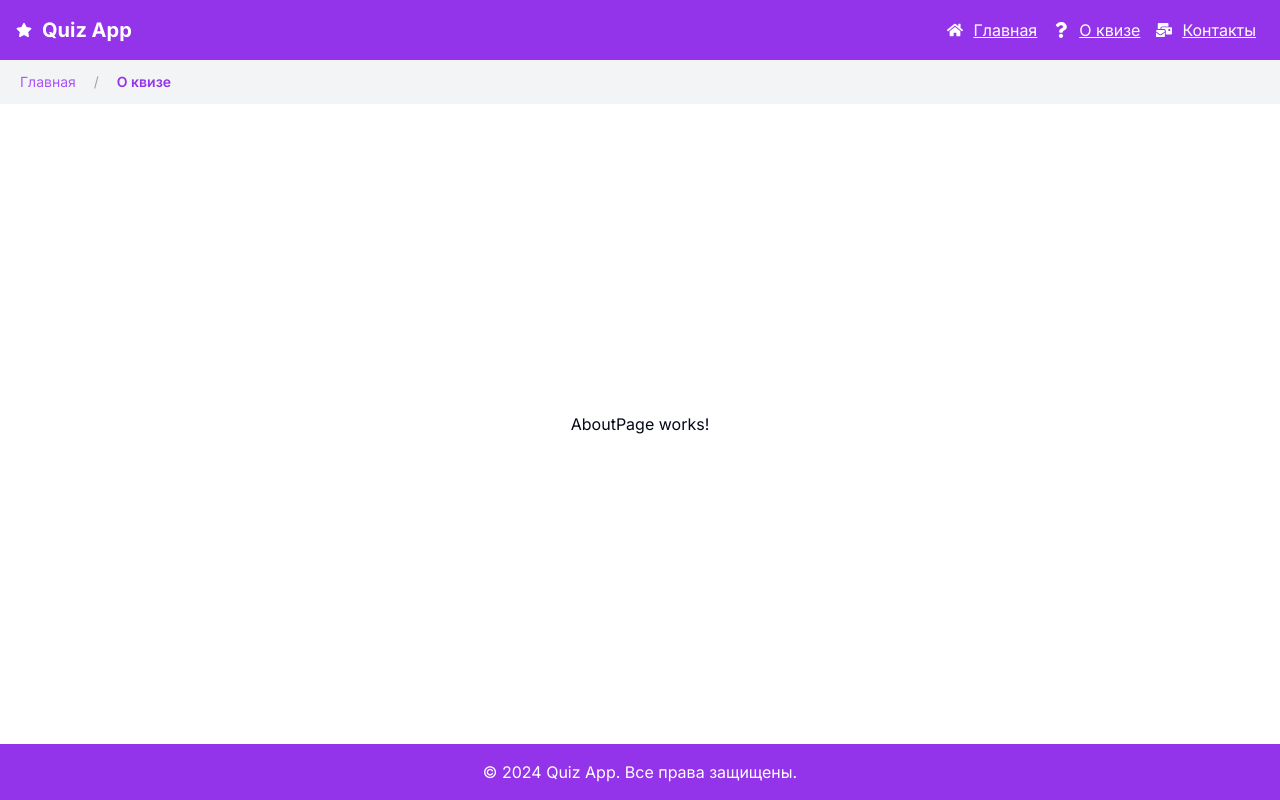
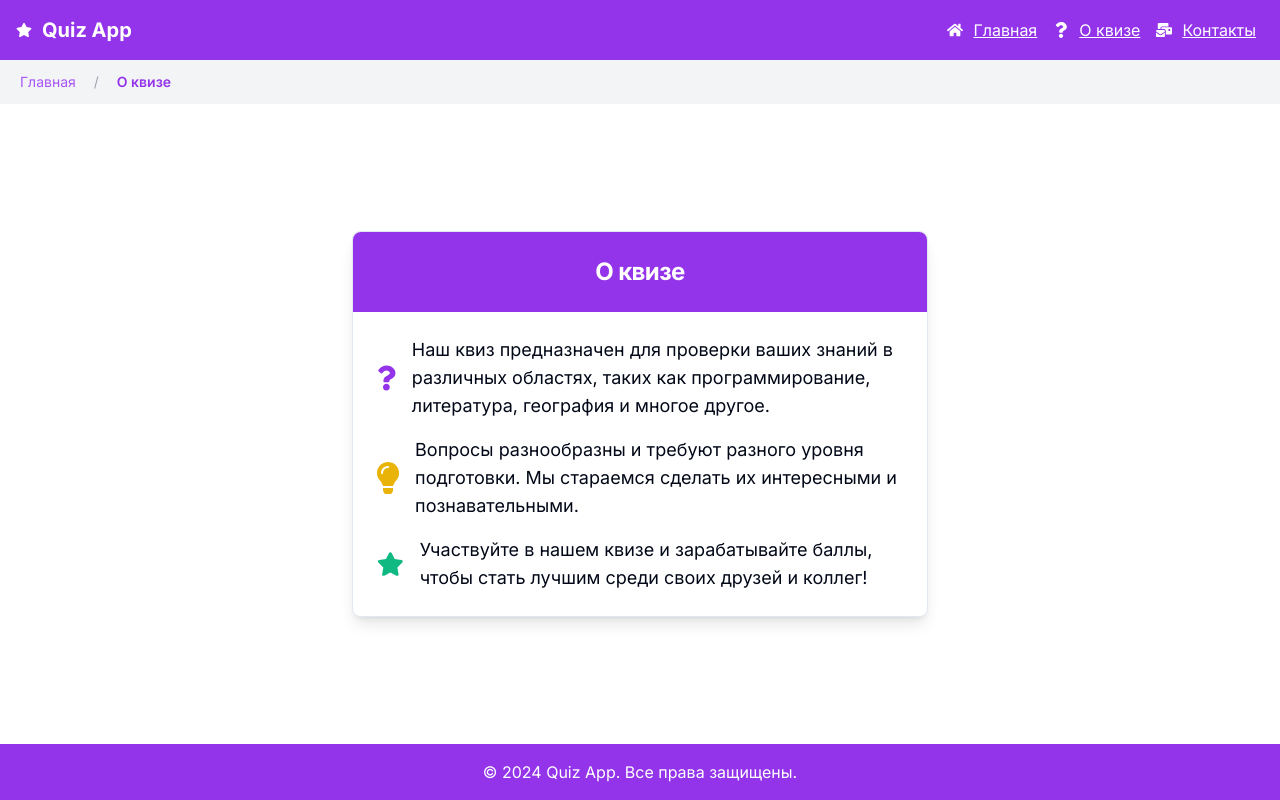
Before and after one commit to InfinityScripter/quiz-app, a Next.js app: page /about in a window 1280 px wide. Built offline with nearby package versions, Linux system fonts and the light colour scheme.

Commit message:
feat : add aboutCard

```diff
--- a/app/(site)/about/page.tsx
+++ b/app/(site)/about/page.tsx
@@ -1,10 +1,9 @@
 import React from 'react';
+import AboutCard from "@/components/about/about-card";
 
 const AboutPage = () => {
     return (
-        <div>
-            AboutPage works!
-        </div>
+        <AboutCard/>
     );
 };
 
--- /dev/null
+++ b/components/about/about-card.tsx
@@ -0,0 +1,37 @@
+import React from 'react';
+import { Card, CardContent, CardHeader, CardTitle } from '@/components/ui/card';
+import { FaLightbulb, FaStar, FaQuestion} from 'react-icons/fa';
+
+const AboutCard = () => {
+    return (
+        <div className="flex justify-center items-center py-8">
+            <Card className="max-w-xl shadow-lg rounded-lg">
+                <CardHeader className="text-center bg-purple-600 text-white rounded-t-lg">
+                    <CardTitle className="text-2xl font-bold">О квизе</CardTitle>
+                </CardHeader>
+                <CardContent className="p-6 space-y-4">
+                    <div className="flex items-center space-x-4">
+                        <FaQuestion className="text-purple-600" size={50} />
+                        <p className="text-lg">
+                            Наш квиз предназначен для проверки ваших знаний в различных областях, таких как программирование, литература, география и многое другое.
+                        </p>
+                    </div>
+                    <div className="flex items-center space-x-4">
+                        <FaLightbulb className="text-yellow-500" size={50} />
+                        <p className="text-lg">
+                            Вопросы разнообразны и требуют разного уровня подготовки. Мы стараемся сделать их интересными и познавательными.
+                        </p>
+                    </div>
+                    <div className="flex items-center space-x-4">
+                        <FaStar className="text-emerald-500" size={50} />
+                        <p className="text-lg">
+                            Участвуйте в нашем квизе и зарабатывайте баллы, чтобы стать лучшим среди своих друзей и коллег!
+                        </p>
+                    </div>
+                </CardContent>
+            </Card>
+        </div>
+    );
+};
+
+export default AboutCard;
```
